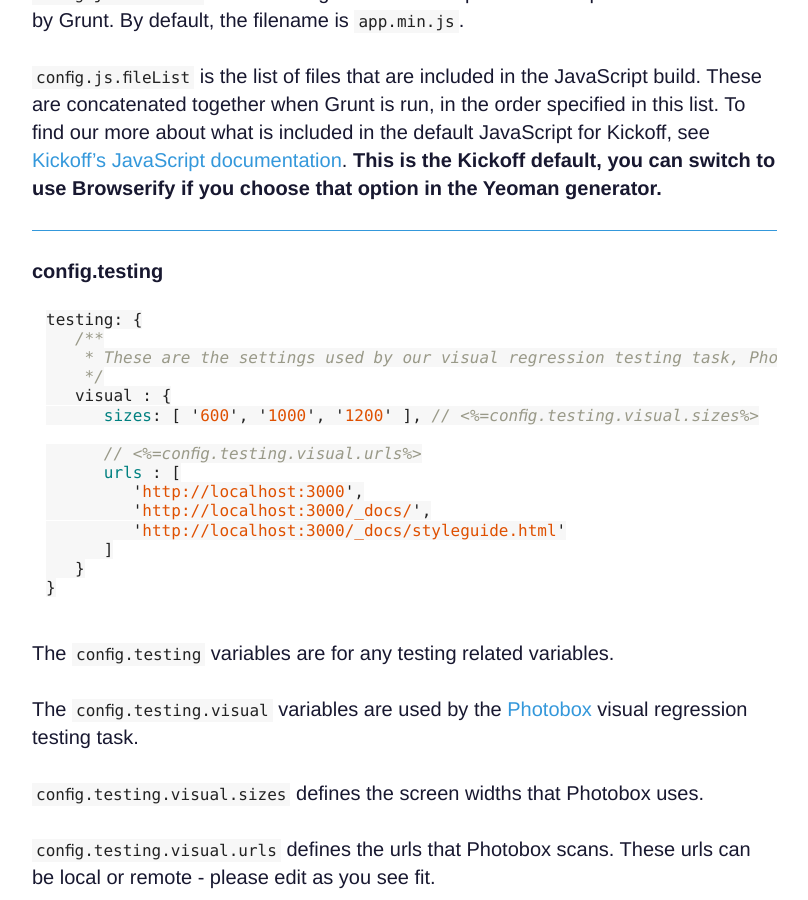
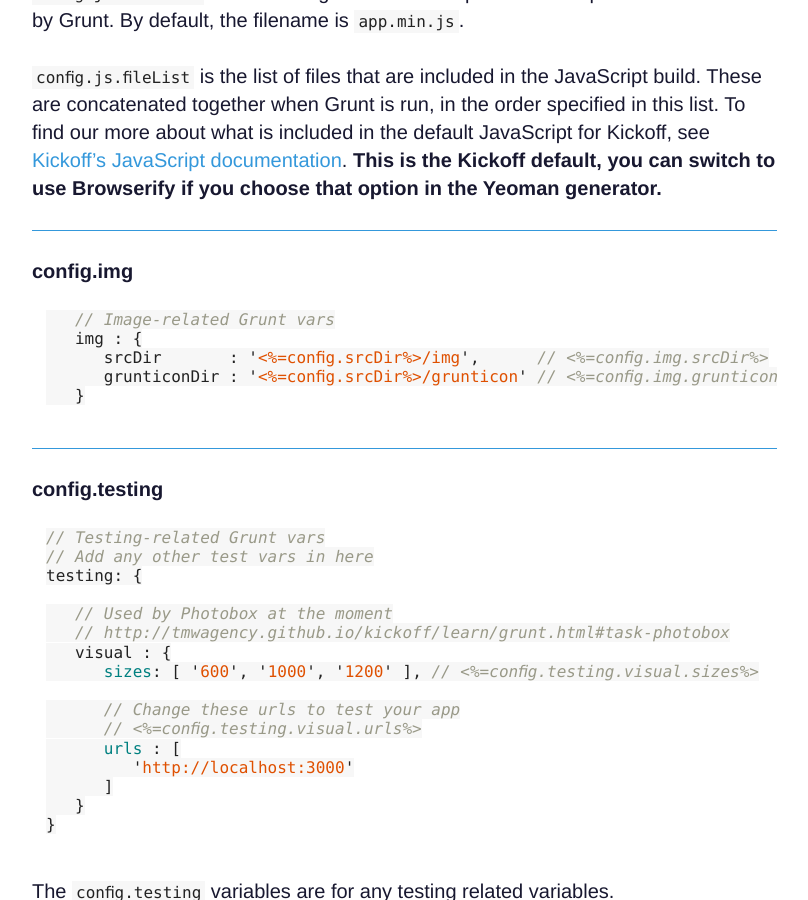
Before and after one commit to TryKickoff/trykickoff.github.io, a Jekyll site: the page built from learn/grunt.md, in a window 1280 px wide and 900 px high, scrolled down 9152 px. Shown: the whole window, without its empty margins (363-1171 px from the left). Built offline with Jekyll 4.4.1, drawn with Linux system fonts in a browser that asks for light colours; nearby versions of some CDN libraries; Markdown is read by kramdown in place of the engine named in the settings; comment, search, counter and statistics services are not loaded.

Commit message:
add more grunt task info

````diff
--- a/learn/grunt.md
+++ b/learn/grunt.md
@@ -376,22 +376,35 @@ The `config.js` variables relate to the directories and paths of the project Jav
 `config.js.fileList` is the list of files that are included in the JavaScript build.  These are concatenated together when Grunt is run, in the order specified in this list.  To find our more about what is included in the default JavaScript for Kickoff, see [Kickoff’s JavaScript documentation](js.html). **This is the Kickoff default, you can switch to use Browserify if you choose that option in the Yeoman generator.**
 
 ---
+<a name="config-img"></a>
+#### config.img
+
+```js
+	// Image-related Grunt vars
+	img : {
+		srcDir       : '<%=config.srcDir%>/img',      // <%=config.img.srcDir%>
+		grunticonDir : '<%=config.srcDir%>/grunticon' // <%=config.img.grunticonDir%>
+	}
+```
+
+---
 <a name="config-testing"></a>
 #### config.testing
 
 ```js
+// Testing-related Grunt vars
+// Add any other test vars in here
 testing: {
-	/**
-	 * These are the settings used by our visual regression testing task, Photobox
-	 */
+
+	// Used by Photobox at the moment
+	// http://tmwagency.github.io/kickoff/learn/grunt.html#task-photobox
 	visual : {
 		sizes: [ '600', '1000', '1200' ], // <%=config.testing.visual.sizes%>
 
+		// Change these urls to test your app
 		// <%=config.testing.visual.urls%>
 		urls : [
-			'http://localhost:3000',
-			'http://localhost:3000/_docs/',
-			'http://localhost:3000/_docs/styleguide.html'
+			'http://localhost:3000'
 		]
 	}
 }
````
